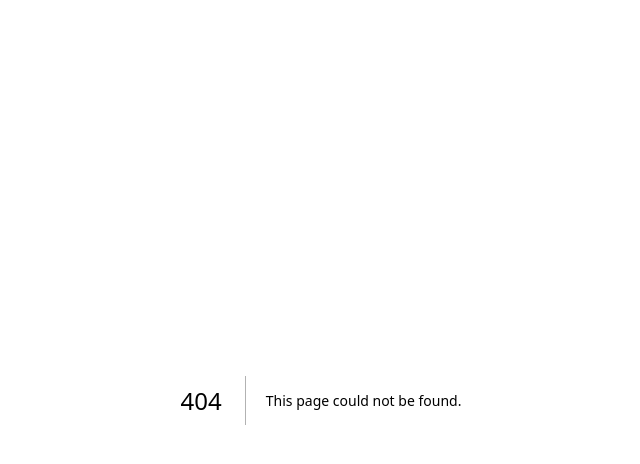
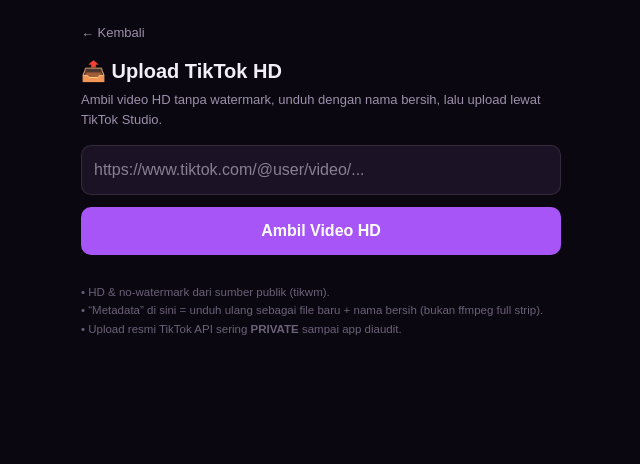
Before and after one commit to Mhikara/tool-web, a Next.js app: page /tools/tiktok-hd-upload in a window 1280 px wide. Before the commit this address had no page. Shown: the top 464 px of the page, without its empty margins (319-959 px from the left). Built offline with nearby package versions, Linux system fonts and the light colour scheme.

Commit message:
feat: Upload TikTok HD tool + studio prefill

```diff
--- a/app/tiktok-studio/page.tsx
+++ b/app/tiktok-studio/page.tsx
@@ -1,5 +1,5 @@
 "use client";
-import { Suspense, useState } from "react";
+import { Suspense, useState, useEffect } from "react";
 import { useSearchParams } from "next/navigation";
 
 function TiktokStudioContent() {
@@ -8,6 +8,18 @@
 
   const [videoUrl, setVideoUrl] = useState("");
   const [title, setTitle] = useState("");
+
+  useEffect(() => {
+    try {
+      const raw = sessionStorage.getItem("tiktok_upload_prefill");
+      if (raw) {
+        const d = JSON.parse(raw);
+        if (d.videoUrl) setVideoUrl(d.videoUrl);
+        if (d.title) setTitle(d.title);
+        sessionStorage.removeItem("tiktok_upload_prefill");
+      }
+    } catch {}
+  }, []);
   const [status, setStatus] = useState("");
   const [loading, setLoading] = useState(false);
 
--- /dev/null
+++ b/app/tools/tiktok-hd-upload/page.tsx
@@ -0,0 +1,278 @@
+"use client";
+
+import { useState } from "react";
+import Link from "next/link";
+
+type Result = {
+  title: string;
+  cover?: string | null;
+  videoHd?: string | null;
+  videoNormal?: string | null;
+  downloadVideoHd?: string | null;
+  downloadVideo?: string | null;
+  author?: { name?: string; username?: string };
+};
+
+export default function TiktokHdUploadPage() {
+  const [url, setUrl] = useState("");
+  const [caption, setCaption] = useState("");
+  const [loading, setLoading] = useState(false);
+  const [downloading, setDownloading] = useState(false);
+  const [status, setStatus] = useState("");
+  const [result, setResult] = useState<Result | null>(null);
+
+  const wrap = {
+    background: "#0B0710",
+    minHeight: "100vh",
+    color: "#F3EEFA",
+    fontFamily: "sans-serif",
+    padding: 20,
+  } as const;
+
+  const inputStyle = {
+    width: "100%",
+    padding: 12,
+    marginBottom: 12,
+    borderRadius: 10,
+    border: "1px solid rgba(255,255,255,0.1)",
+    background: "#1C1226",
+    color: "#F3EEFA",
+  } as const;
+
+  const btn = (bg: string) =>
+    ({
+      width: "100%",
+      padding: 12,
+      borderRadius: 10,
+      border: "none",
+      background: bg,
+      color: "#fff",
+      fontWeight: 700,
+      marginBottom: 8,
+    }) as const;
+
+  const fetchMeta = async () => {
+    if (!url.trim()) {
+      setStatus("Tempel link TikTok dulu.");
+      return;
+    }
+    setLoading(true);
+    setStatus("Mengambil video HD...");
+    setResult(null);
+    try {
+      const res = await fetch("/api/downloader/tiktok", {
+        method: "POST",
+        headers: { "Content-Type": "application/json" },
+        body: JSON.stringify({ url: url.trim() }),
+      });
+      const data = await res.json();
+      if (!res.ok) throw new Error(data.error || "Gagal ambil data");
+      setResult(data);
+      if (!caption && data.title) setCaption(String(data.title).slice(0, 150));
+      setStatus(
+        data.videoHd || data.downloadVideoHd
+          ? "HD siap. Unduh atau lanjut upload."
+          : "HD tidak tersedia; pakai kualitas biasa."
+      );
+    } catch (e: any) {
+      setStatus(e.message || "Gagal");
+    } finally {
+      setLoading(false);
+    }
+  };
+
+  const forceDownload = async (href: string, filename: string) => {
+    setDownloading(true);
+    setStatus("Mengunduh + merapikan nama file...");
+    try {
+      const res = await fetch(href);
+      if (!res.ok) throw new Error("Gagal unduh file");
+      const blob = await res.blob();
+      // "Perbaiki metadata" ringan: unduh ulang sebagai file baru dengan nama bersih
+      const clean = new Blob([blob], { type: blob.type || "video/mp4" });
+      const a = document.createElement("a");
+      a.href = URL.createObjectURL(clean);
+      a.download = filename;
+      document.body.appendChild(a);
+      a.click();
+      a.remove();
+      URL.revokeObjectURL(a.href);
+      setStatus("Selesai diunduh: " + filename);
+    } catch (e: any) {
+      setStatus(e.message || "Gagal unduh");
+    } finally {
+      setDownloading(false);
+    }
+  };
+
+  const hdHref =
+    result?.downloadVideoHd ||
+    (result?.videoHd
+      ? "/api/downloader/tiktok/file?url=" +
+        encodeURIComponent(result.videoHd) +
+        "&filename=tiktok-hd-clean.mp4"
+      : null);
+
+  const normalHref =
+    result?.downloadVideo ||
+    (result?.videoNormal
+      ? "/api/downloader/tiktok/file?url=" +
+        encodeURIComponent(result.videoNormal) +
+        "&filename=tiktok-nowm-clean.mp4"
+      : null);
+
+  const publicVideoUrl = result?.videoHd || result?.videoNormal || null;
+
+  return (
+    <div style={wrap}>
+      <div style={{ maxWidth: 480, margin: "0 auto" }}>
+        <Link href="/" style={{ color: "#9C90AC", fontSize: 13 }}>
+          ← Kembali
+        </Link>
+        <h1 style={{ fontSize: 20, fontWeight: 700, margin: "12px 0 4px" }}>
+          📤 Upload TikTok HD
+        </h1>
+        <p style={{ fontSize: 13, color: "#9C90AC", marginBottom: 16 }}>
+          Ambil video HD tanpa watermark, unduh dengan nama bersih, lalu upload
+          lewat TikTok Studio.
+        </p>
+
+        <input
+          style={inputStyle}
+          placeholder="https://www.tiktok.com/@user/video/..."
+          value={url}
+          onChange={(e) => setUrl(e.target.value)}
+        />
+        <button
+          type="button"
+          disabled={loading}
+          onClick={fetchMeta}
+          style={btn("#A855F7")}
+        >
+          {loading ? "Memproses..." : "Ambil Video HD"}
+        </button>
+
+        {status && (
+          <p style={{ fontSize: 13, color: "#9C90AC", margin: "8px 0 12px" }}>
+            {status}
+          </p>
+        )}
+
+        {result && (
+          <div
+            style={{
+              background: "#1C1226",
+              borderRadius: 14,
+              padding: 16,
+              border: "1px solid rgba(255,255,255,0.08)",
+            }}
+          >
+            <div style={{ display: "flex", gap: 12, marginBottom: 12 }}>
+              {result.cover && (
+                // eslint-disable-next-line @next/next/no-img-element
+                <img
+                  src={result.cover}
+                  alt=""
+                  style={{
+                    width: 72,
+                    height: 96,
+                    objectFit: "cover",
+                    borderRadius: 8,
+                  }}
+                />
+              )}
+              <div style={{ minWidth: 0 }}>
+                <div style={{ fontWeight: 700, fontSize: 14 }}>
+                  {result.title}
+                </div>
+                <div style={{ fontSize: 12, color: "#C4B5FD", marginTop: 4 }}>
+                  @{result.author?.username || result.author?.name || "-"}
+                </div>
+              </div>
+            </div>
+
+            <label style={{ fontSize: 12, color: "#9C90AC" }}>
+              Caption (untuk upload)
+            </label>
+            <input
+              style={inputStyle}
+              value={caption}
+              onChange={(e) => setCaption(e.target.value)}
+              maxLength={150}
+            />
+
+            {hdHref && (
+              <button
+                type="button"
+                disabled={downloading}
+                onClick={() =>
+                  forceDownload(hdHref, "tiktok-hd-clean.mp4")
+                }
+                style={btn("linear-gradient(90deg,#7C3AED,#A855F7)")}
+              >
+                {downloading ? "Mengunduh..." : "Download HD (No WM) + nama bersih"}
+              </button>
+            )}
+
+            {normalHref && (
+              <button
+                type="button"
+                disabled={downloading}
+                onClick={() =>
+                  forceDownload(normalHref, "tiktok-nowm-clean.mp4")
+                }
+                style={btn("#374151")}
+              >
+                Download Biasa (No WM)
+              </button>
+            )}
+
+            {publicVideoUrl && (
+              <>
+                <p style={{ fontSize: 11, color: "#6B6178", margin: "8px 0" }}>
+                  Upload ke akun TikTok (butuh Hubungkan Akun di Studio). Video
+                  harus URL publik — pakai link HD dari API:
+                </p>
+                <Link
+                  href={
+                    "/tiktok-studio?prefill=1"
+                  }
+                  style={{
+                    ...btn("#0EA5E9"),
+                    display: "block",
+                    textAlign: "center",
+                    textDecoration: "none",
+                  }}
+                  onClick={() => {
+                    try {
+                      sessionStorage.setItem(
+                        "tiktok_upload_prefill",
+                        JSON.stringify({
+                          videoUrl: publicVideoUrl,
+                          title: caption || result.title || "",
+                        })
+                      );
+                    } catch {
+                      /* ignore */
+                    }
+                  }}
+                >
+                  Lanjut ke TikTok Studio (Upload)
+                </Link>
+              </>
+            )}
+          </div>
+        )}
+
+        <p style={{ marginTop: 20, fontSize: 11.5, color: "#6B6178", lineHeight: 1.6 }}>
+          • HD &amp; no-watermark dari sumber publik (tikwm).
+          <br />
+          • “Metadata” di sini = unduh ulang sebagai file baru + nama bersih
+          (bukan ffmpeg full strip).
+          <br />
+          • Upload resmi TikTok API sering <b>PRIVATE</b> sampai app diaudit.
+        </p>
+      </div>
+    </div>
+  );
+}
--- a/lib/toolsList.ts
+++ b/lib/toolsList.ts
@@ -8,6 +8,15 @@
 };
 
 export const toolsList: SimpleTool[] = [
+  {
+    slug: "tiktok-hd-upload",
+    title: "Upload TikTok HD",
+    description: "Ambil video HD no-WM, unduh, siap upload",
+    tag: "HD",
+    icon: "📤",
+    href: "/tools/tiktok-hd-upload",
+  },
+
   {
     slug: "auto-clip",
     title: "Auto Clip",
```
